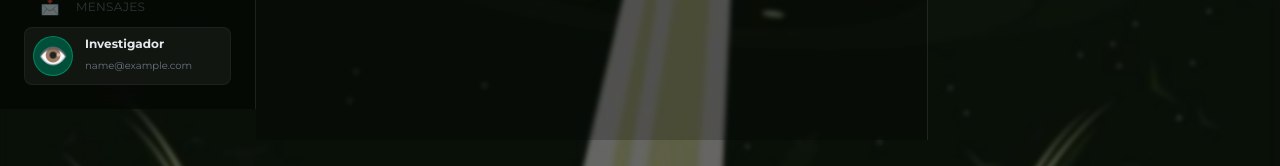
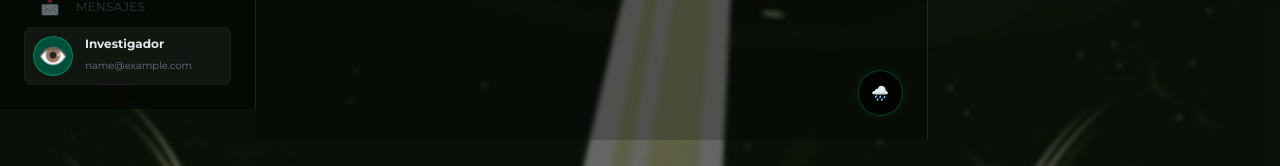
Before and after one commit to EzequielSineriz/Ezequiel-Si-eriz-TP2-PROG4-2026-C1, an Angular app in the folder front/red-social/: page /home in a window 1280 px wide. Shown: the part 348-514 px from the top of the page. Built offline with nearby package versions, Linux system fonts and the light colour scheme; no server answers; sample sign-in values are in the browser's storage.

Commit message:
panel audio

```diff
--- a/front/red-social/src/app/home/welcome/feed/feed.html
+++ b/front/red-social/src/app/home/welcome/feed/feed.html
@@ -15,6 +15,22 @@
        loop
        preload="auto">
 </audio>
+
+<button (click)="alternarSilencioAudio()"
+        class="fixed bottom-6 right-6 z-50 p-3 bg-black/60 backdrop-blur-md border rounded-full transition-all duration-300 cursor-pointer flex items-center justify-center shadow-[0_0_10px_rgba(16,185,129,0.1)] group"
+        [class.border-emerald-500/30]="!audioMutado()"
+        [class.text-emerald-400]="!audioMutado()"
+        [class.hover:shadow-[0_0_12px_rgba(16,185,129,0.3)]]="!audioMutado()"
+        [class.border-red-900/40]="audioMutado()"
+        [class.text-gray-500]="audioMutado()"
+        [title]="audioMutado() ? 'Sintonizar frecuencia ambiental' : 'Aislar ruido blanco'">
+
+  @if (audioMutado()) {
+    <span class="text-sm font-mono tracking-widest text-red-500/80 animate-pulse group-hover:scale-110 transition-transform">🔇</span>
+  } @else {
+    <span class="text-sm font-mono tracking-widest text-emerald-400 group-hover:scale-110 transition-transform">🌧️</span>
+  }
+</button>
 
 <app-post-box (onNuevoPost)="agregarNuevoPost($event)"></app-post-box>
 
--- a/front/red-social/src/app/home/welcome/feed/feed.ts
+++ b/front/red-social/src/app/home/welcome/feed/feed.ts
@@ -17,6 +17,8 @@ export class Feed implements OnInit, OnDestroy, AfterViewInit {
   public postsArray = signal<IPublicacion[]>([]);
   public criterioOrden: 'fecha' | 'likes' = 'fecha';
 
+
+  public audioMutado = signal<boolean>(false);
   // Paginación y control de carga
   public limite: number = 5;
   public offset: number = 0;
@@ -38,7 +40,7 @@ export class Feed implements OnInit, OnDestroy, AfterViewInit {
     if (this.reproductorLluvia) {
       const audio = this.reproductorLluvia.nativeElement;
 
-      audio.volume = 0.25;
+      audio.volume = 0.15;
 
       // Intentamos reproducir de fondo
       audio.play().catch(error => {
@@ -64,6 +66,18 @@ export class Feed implements OnInit, OnDestroy, AfterViewInit {
     if (this.reproductorLluvia) {
       this.reproductorLluvia.nativeElement.pause();
     }
+  }
+
+  alternarSilencioAudio(): void {
+    if (!this.reproductorLluvia) return;
+
+    const audio = this.reproductorLluvia.nativeElement;
+
+    // Invertimos el estado del signal
+    this.audioMutado.update(estado => !estado);
+
+    // Aplicamos el mute nativo del elemento HTML
+    audio.muted = this.audioMutado();
   }
 
   cargarPublicaciones(append: boolean = false) {
```
